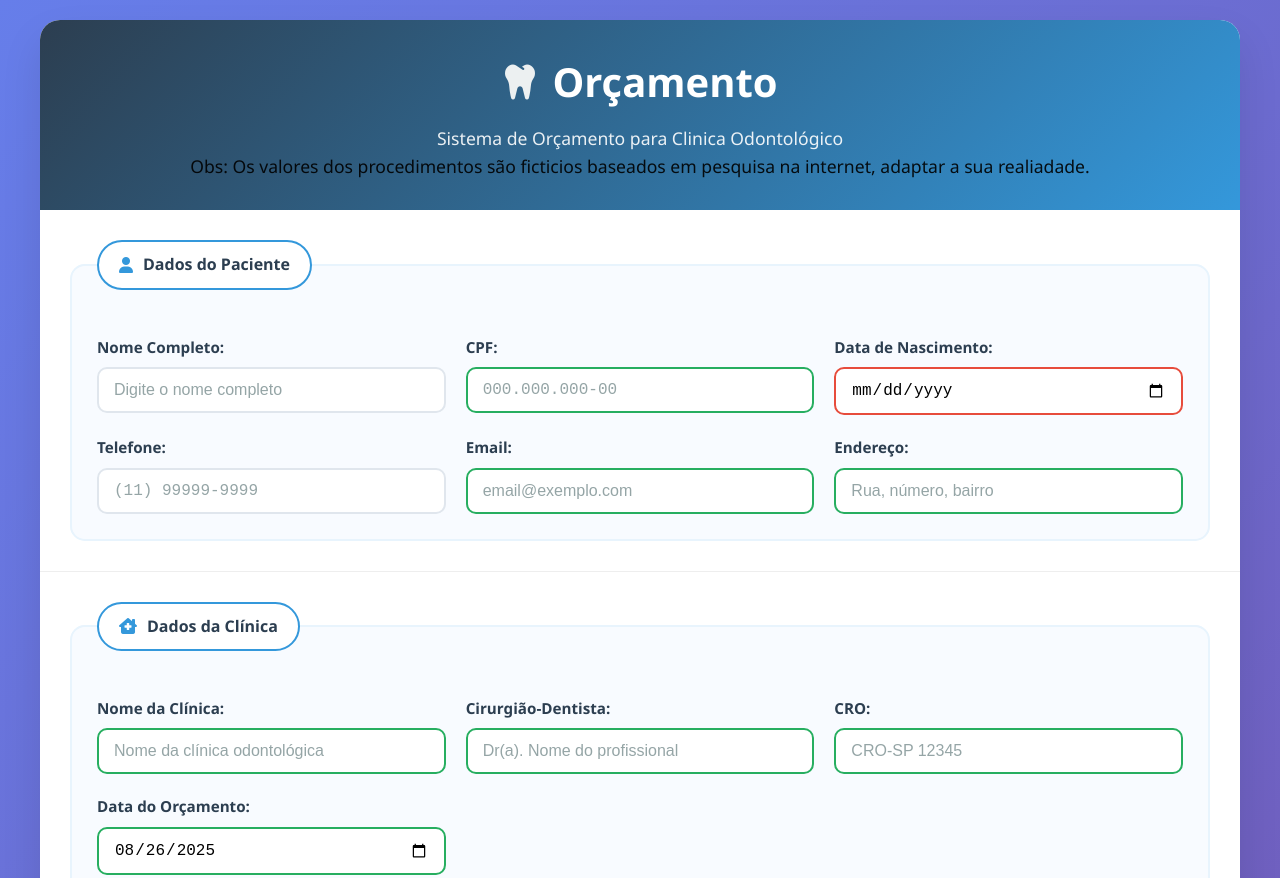
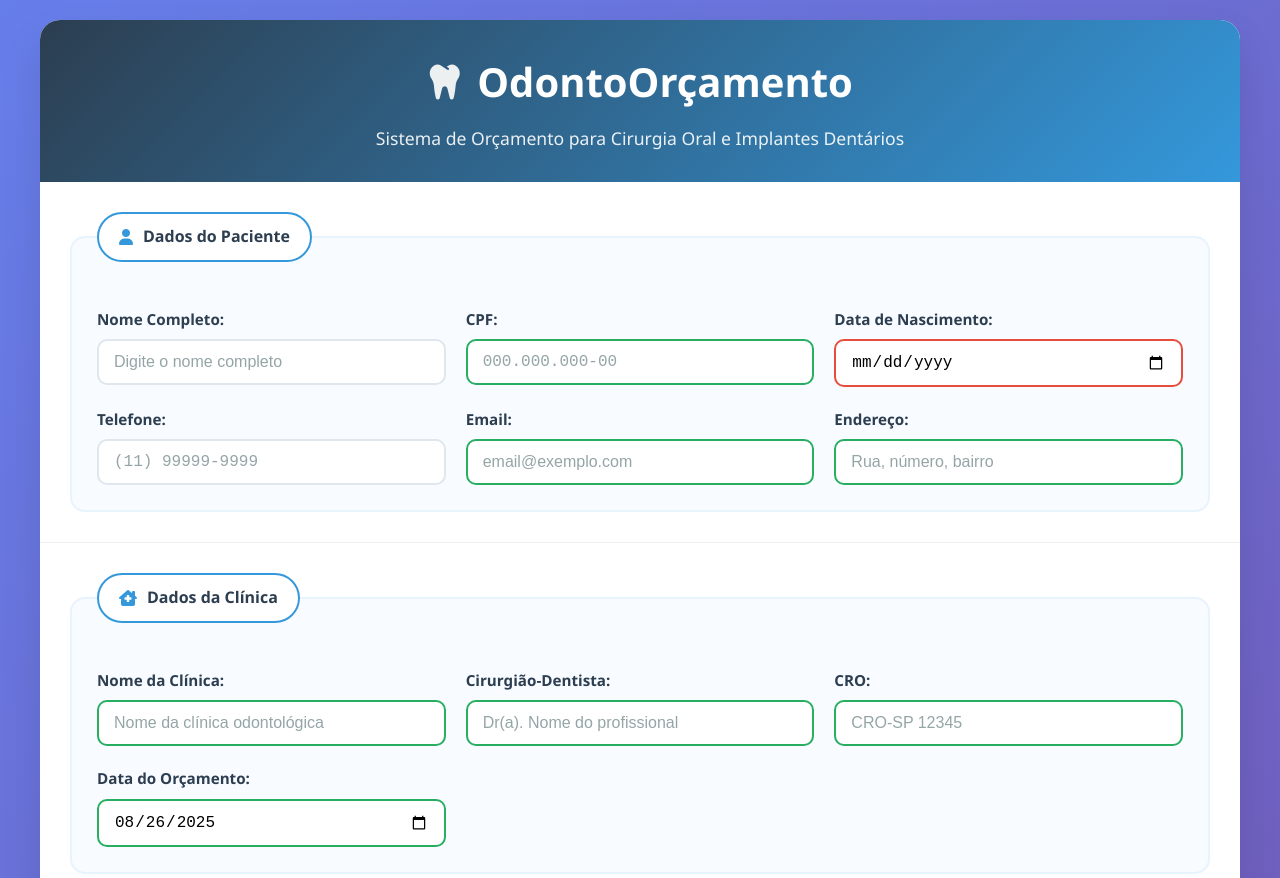
Before and after one commit to reudercosta/Financeiro, a plain HTML site: page index.html in a window 1280 px wide. Shown: the top 878 px of the page. Drawn offline with nearby package versions, Linux system fonts and the light colour scheme.

Commit message:
Add files via upload

```diff
--- a/index.html
+++ b/index.html
@@ -3,7 +3,7 @@
 <head>
     <meta charset="UTF-8">
     <meta name="viewport" content="width=device-width, initial-scale=1.0">
-    <title>Orçamento Odontológico</title>
+    <title>Orçamento Odontológico - Cirurgia Oral e Implantes</title>
     <link rel="stylesheet" href="css/style.css">
     <link href="https://cdnjs.cloudflare.com/ajax/libs/font-awesome/6.0.0/css/all.min.css" rel="stylesheet">
 </head>
@@ -12,11 +12,9 @@
         <header class="header">
             <div class="logo">
                 <i class="fas fa-tooth"></i>
-                <h1>Orçamento</h1>
+                <h1>OdontoOrçamento</h1>
             </div>
-            <p class="subtitle">Sistema de Orçamento para Clinica Odontológico</p>
-            <p class="subtitle"c style=color:black>Obs: Os valores dos procedimentos são ficticios baseados em pesquisa na internet, adaptar a sua realiadade. </p>
-
+            <p class="subtitle">Sistema de Orçamento para Cirurgia Oral e Implantes Dentários</p>
         </header>
 
         <form id="orcamentoForm">
@@ -111,6 +109,7 @@
                                 <option value="a-vista">À Vista</option>
                                 <option value="cartao">Cartão de Crédito</option>
                                 <option value="parcelado">Parcelado</option>
+                                <option value="boleto">Boleto Bancário</option>
                                 <option value="convenio">Convênio</option>
                             </select>
                         </div>
@@ -165,7 +164,6 @@
             </div>
         </form>
     </div>
-    <p style="text-align:center;"> Desenvolvido por &reg;ReuderCerqueira - contato:reudercerqueira@gmail.com</p>
 
     <script src="https://cdnjs.cloudflare.com/ajax/libs/jspdf/2.5.1/jspdf.umd.min.js"></script>
     <script src="js/script.js"></script>
```
